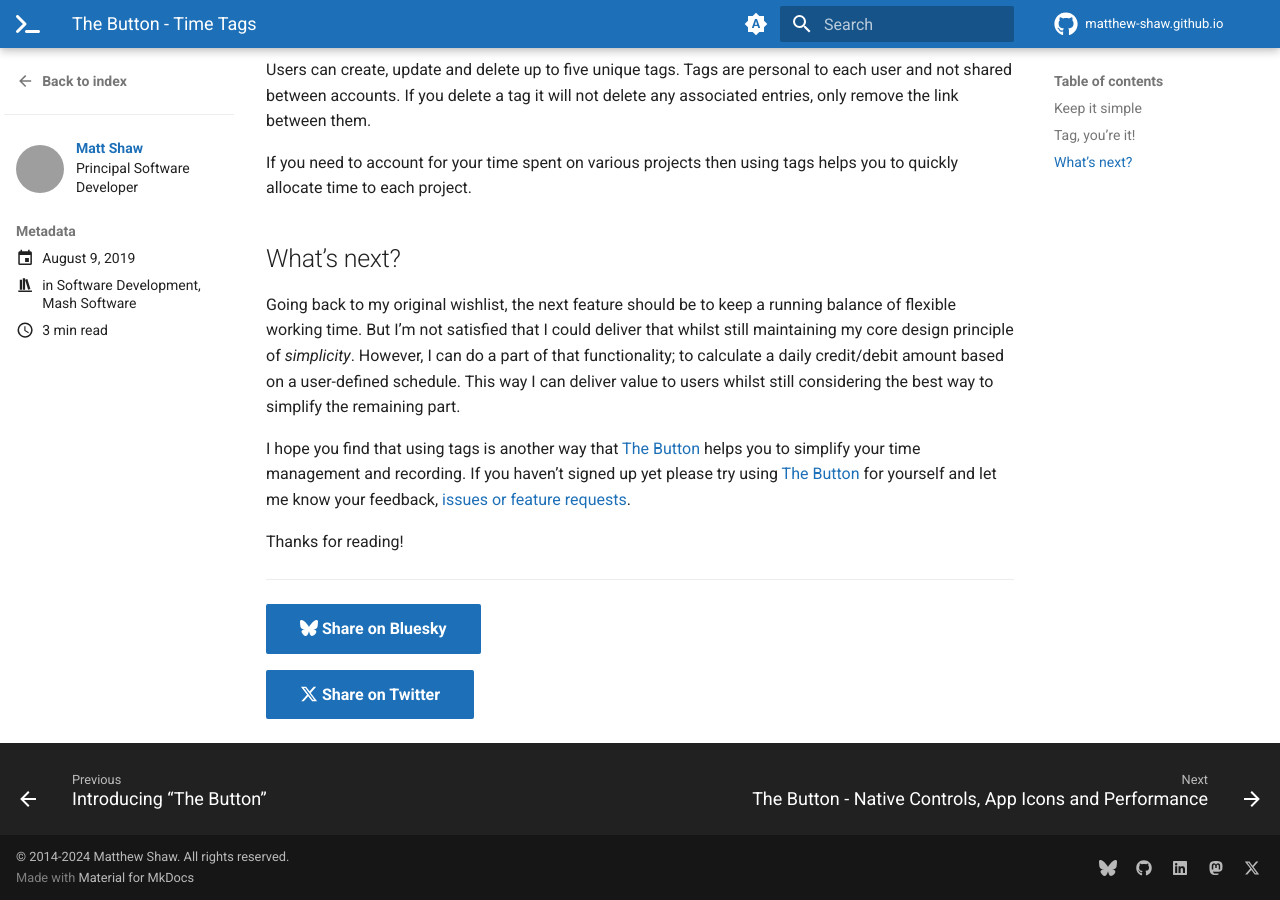
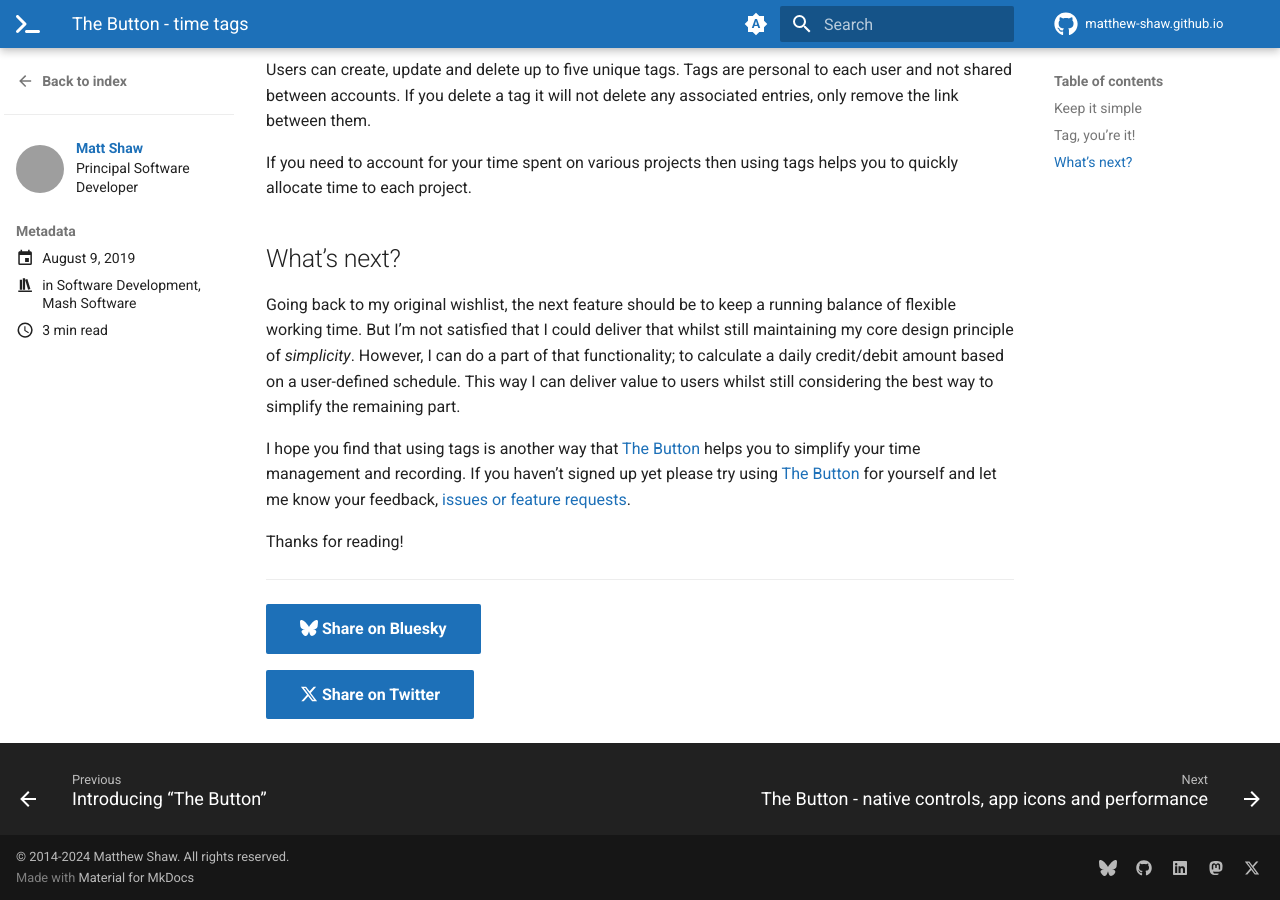
Before and after one commit to matthew-shaw/matthew-shaw.github.io, an MkDocs documentation site: the page built from docs/blog/posts/mash-button-tags.md, in a window 1280 px wide and 900 px high, scrolled down 2019 px. Built offline with MkDocs 1.6.1 and Material for MkDocs 9.7.7, drawn with Linux system fonts in a browser that asks for light colours; plug-ins that fetch from the network failed and are left out; comment, search, counter and statistics services are not loaded; some of the changed text lies outside the part shown; grey boxes are pictures that could not be loaded.

Commit message:
lower case titles

```diff
--- a/docs/blog/posts/mash-button-tags.md
+++ b/docs/blog/posts/mash-button-tags.md
@@ -17,7 +17,7 @@ tags:
   - WTForms
 ---
 
-# The Button - Time Tags
+# The Button - time tags
 
 Since [introducing “The Button”](mash-button-intro.md) last month there have been two [releases](https://github.com/MashSoftware/time-tracker/releases) to production. The first was a large scale [refactoring](https://en.wikipedia.org/wiki/Code_refactoring) of the app, to improve the structure of the code and make it easier to add new features in future. The second release is what I want to share today; a new feature!
 
```
Also changed, not shown: docs/blog/posts/mash-button-native.md (+1 -1 lines), docs/blog/posts/mind-over-matter.md (+1 -1 lines).
